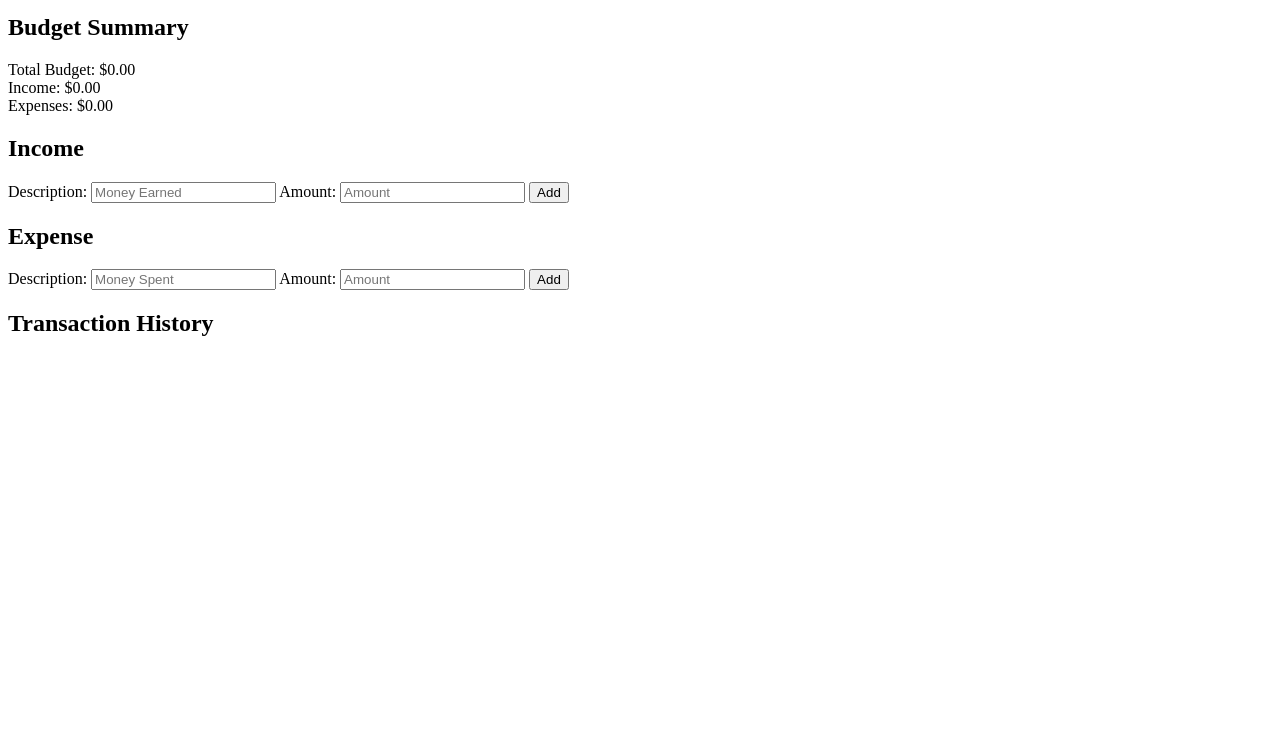
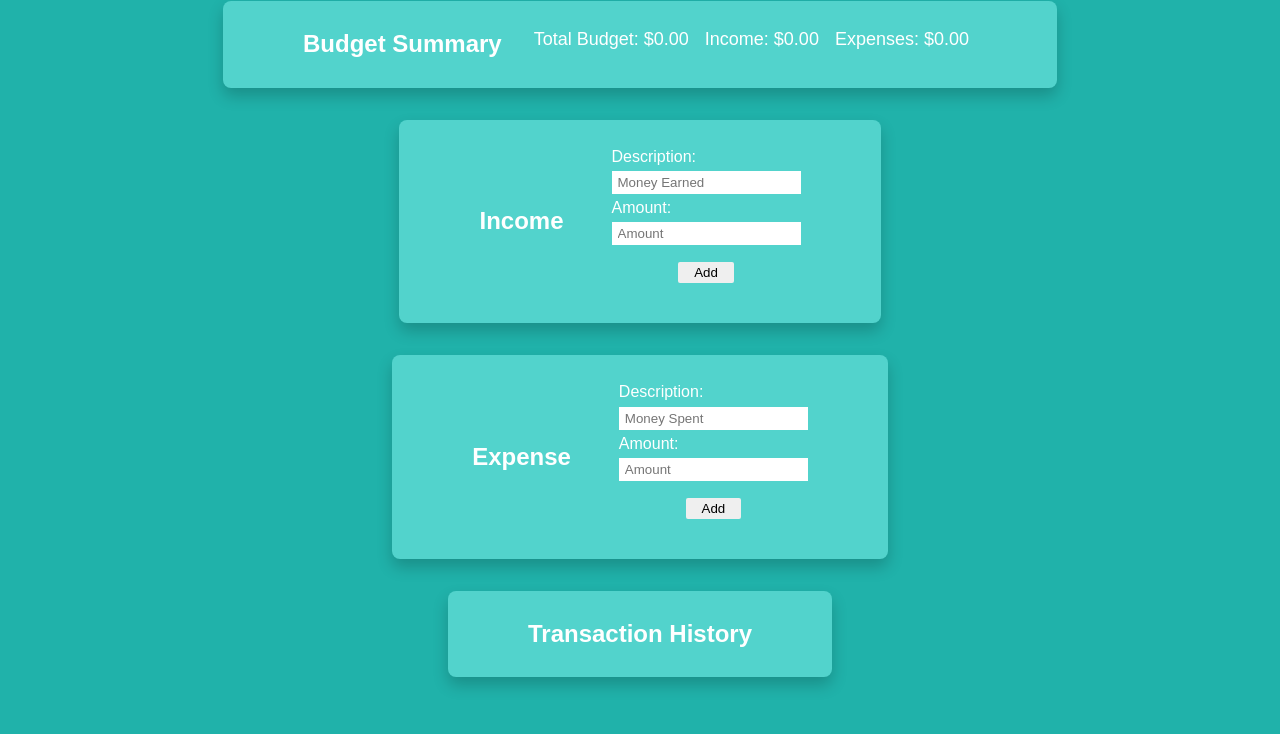
Before and after one commit to tonytone11/BudgetTracker, a website: page index.html in a window 1280 px wide. Shown: the part 66-800 px from the top of the page. Drawn offline with Linux system fonts and the light colour scheme.

Commit message:
basic styling

```diff
--- /dev/null
+++ b/SCSS/main.scss
@@ -0,0 +1,88 @@
+$font-stack: Arial, Helvetica, san-serif;
+$primary-color: #6bbaff;
+
+* {
+    box-sizing: border-box;
+    margin: 0;
+    padding: 0;
+}
+
+body {
+    background-color: lightseagreen;
+    font-family: $font-stack;
+    color: #fff;
+    line-height: 1.6;
+}
+
+.title-container {
+    background-color: #6bbaff;
+    display: flex;
+    justify-content: center;
+}
+
+main {
+    display: flex;
+    flex-direction: column;
+    align-items: center;
+
+    .budget-interface,
+    .income-interface,
+    .expense-interface,
+    .budgetHistory {
+        display: flex;
+        background-color: #52d3cc;
+        border-radius: .5rem;
+        box-shadow: 0 .5rem 1rem rgba(0, 0, 0, .2);
+        padding: 1.5rem 5rem;
+        margin: 1rem;
+    }
+
+    .budget-interface h2 {
+        margin: 0 1.5rem 0 0;
+    }
+
+    .budget-interface div {
+        font-size: 1.125rem;
+        padding: 0 .5rem;
+    }
+
+    .income-interface h2,
+    .expense-interface h2 {
+        display: flex;
+        align-items: center;
+        margin: 0 3rem 0 0;
+    }
+
+    #income-form label,
+    #expense-form label {
+        display: flex;
+    }
+
+    #income-form input,
+    #expense-form input {
+        padding: .25rem .375rem;
+        border: none;
+    }
+
+    button {
+        display: flex;
+        padding: .2rem 1rem;
+        margin: 1rem auto;
+        border: none;
+        border-radius: .125rem;
+    }
+
+    button:hover {
+        background-color: gray;
+    }
+
+    .budgetHistory {
+        display: flex;
+        flex-direction: column;
+        align-items: center;
+    }
+
+    .transactionList {
+        list-style: none;
+    }
+}
```
Also changed, not shown: SCSS/main.css, 1 other file.
